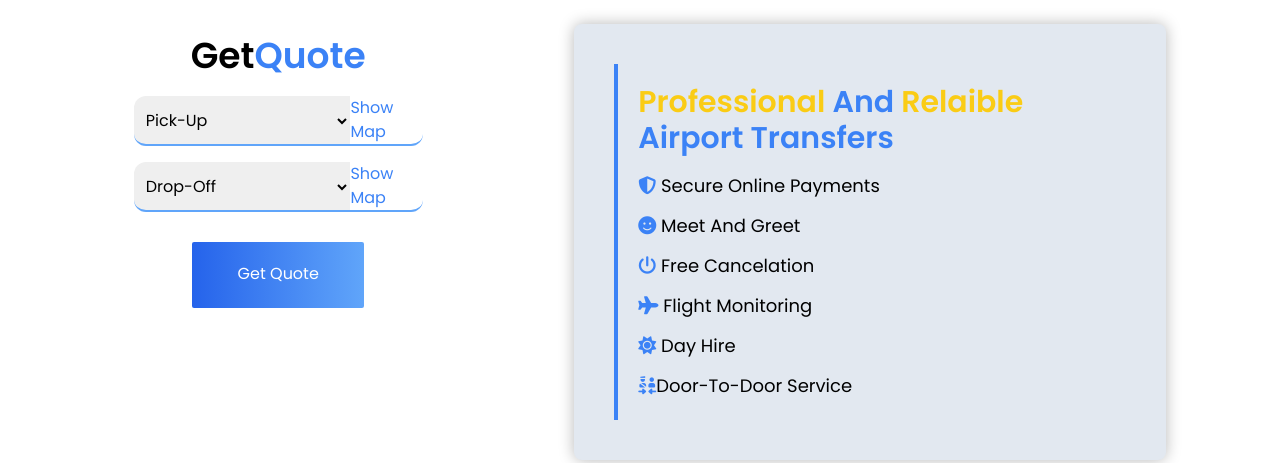
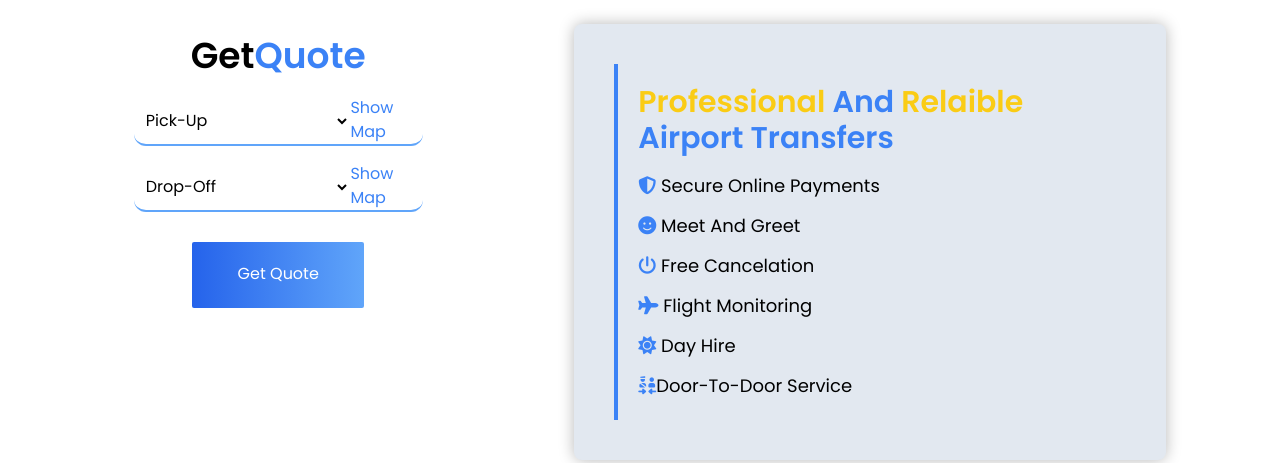
Before and after one commit to 45otten/AirTransport_Demo, a website built with Vite: page index.html in a window 1280 px wide. Shown: the part 496-959 px from the top of the page. Built offline with nearby package versions, Linux system fonts and the light colour scheme; files whose address does not match are found by name; a web font is replaced by a local one.

Commit message:
made changes in get quote

```diff
--- a/index.html
+++ b/index.html
@@ -112,16 +112,16 @@
 
         <section class="w-full h-auto p-5 flex flex-col justify-center items-center cursor-default">
             <h1 class="font-bold text-5xl text-center">Join Us <span class="text-blue-500">Today</span></h1>
-            <div class="w-full h-auto p-7 flex justify-evenly max-[950px]:flex-col-reverse max-[420px]:p-1">
+            <div class="w-full h-auto p-7 flex justify-evenly max-[950px]:flex-col-reverse max-[950px]:p-2 max-[420px]:p-1">
                 <div
                     class="w-1/3 h-auto  max-[950px]:w-full  max-[950px]:flex  max-[950px]:justify-center max-[950px]:mt-5">
 
-                    <form action="#" class="p-5 w-5/6">
+                    <form action="#" class="p-5 w-5/6 max-[950px]:p-2 max-[950px]:w-full">
                         <h1 class="text-center text-4xl font-semibold">Get<span class="text-blue-500">Quote</span></h1>
                         <div class="flex flex-col mt-3">
                             <div class=" flex mt-2 mb-2">
-                                <select type="password" maxlength="8"
-                                    class="p-2 rounded-l-xl border-b-2 border-blue-400 focus:outline-none focus:border-blue-500 w-3/4">
+                                <select
+                                    class="p-2 rounded-l-xl border-b-2 border-blue-400 focus:outline-none focus:border-blue-500 w-3/4 bg-white">
                                     <option value="" selected disabled>Pick-Up</option>
                                     <option value="">Islamabad</option>
                                     <option value="">Jehlum</option>
@@ -137,7 +137,7 @@
                         <div class="flex flex-col mt-2 mb-2">
                             <div class=" flex">
                                 <select
-                                    class="p-2 rounded-l-xl border-b-2 border-blue-400 focus:outline-none focus:border-blue-500 w-3/4">
+                                    class="p-2 rounded-l-xl border-b-2 border-blue-400 focus:outline-none focus:border-blue-500 w-3/4 bg-white">
                                     <option value="" selected disabled>Drop-Off</option>
                                     <option value="">Islamabad</option>
                                     <option value="">Jehlum</option>
```
